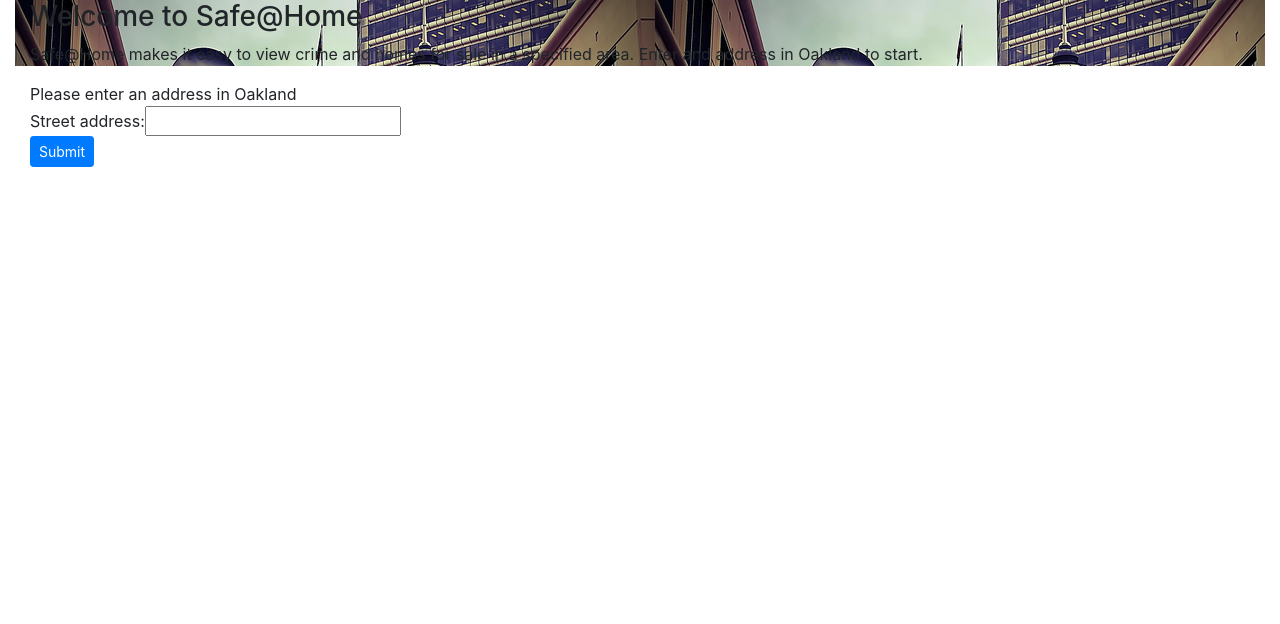
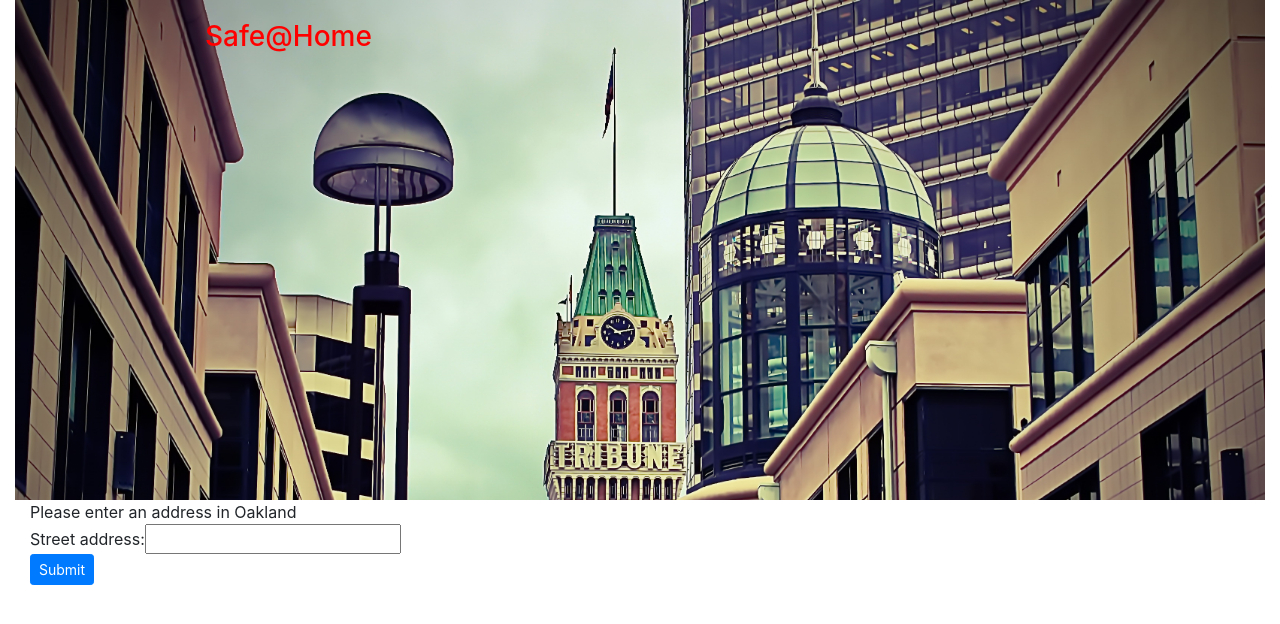
Before and after one commit to stroopwafel79/Safe-Home, a Flask app: page / in a window 1280 px wide. Shown: the top 624 px of the page. Run offline with Flask 2, Linux system fonts and the light colour scheme; some libraries are stand-ins or nearby versions.

Commit message:
Background image full page on homepage

```diff
--- a/static/style.css
+++ b/static/style.css
@@ -1,14 +1,23 @@
+#top-pic {
+	min-height: 500px;
+	height: 80%;
+	background: url("tribune_bldg.jpg");
+	background-repeat:no-repeat;
+    background-size:cover;
 
+}
+
+#title {
+	padding-left: 175px;
+	padding-top: 20px;
+	font-size: 250px;
+	font-weight: bold;
+	color: red;
+}
 
 #map {
     width: : 100%;
       }
-
-#top-pic {
-	height: 100%;
-	background: url("tribune_bldg.jpg");
-
-}
 
 #hsubmit, #submit {
 	size: 10%;
@@ -16,12 +25,18 @@
 
 #filters {
 	background-color: #D5CECE;
-	font-size: 15px;
+	font-size: 14px;
+	justify-content: left;
 
 }
 
 #crime_type_chart {
 	width: 100%;
-	font-size: 15px;
+	font-size: 12px;
 	color: black;
 }
+
+#home_filter {
+	padding-top: 25px;
+	text-align: center;
+}
--- a/templates/homepage.html
+++ b/templates/homepage.html
@@ -4,16 +4,14 @@
 
 {% block content %}
 <div class="container-fluid">
-		<div class="row-fluid" id="top-pic" style="height:80%">
+	<div class="row-fluid" id="top-pic">
 		<div class="col">
-				<div>
-					<h3>Welcome to Safe@Home</h3>
-					<p>Safe@Home makes it easy to view crime and homes for sale in a specified area.
-					   Enter and address in Oakland to start.</p>
+			<div id="title">
+				<h3>Safe@Home</h3>
 			</div>
 		</div>
 	</div>
-		<div class="row-fluid" style="height:20%">
+	<div class="row-fluid">
 		<div class="col">
 			<form action="/map">
 				Please enter an address in Oakland
```
Also changed, not shown: templates/map.html (+16 -13 lines), static/tribune_bldg.jpg. Lines whose indentation alone changed are shown as unchanged.
